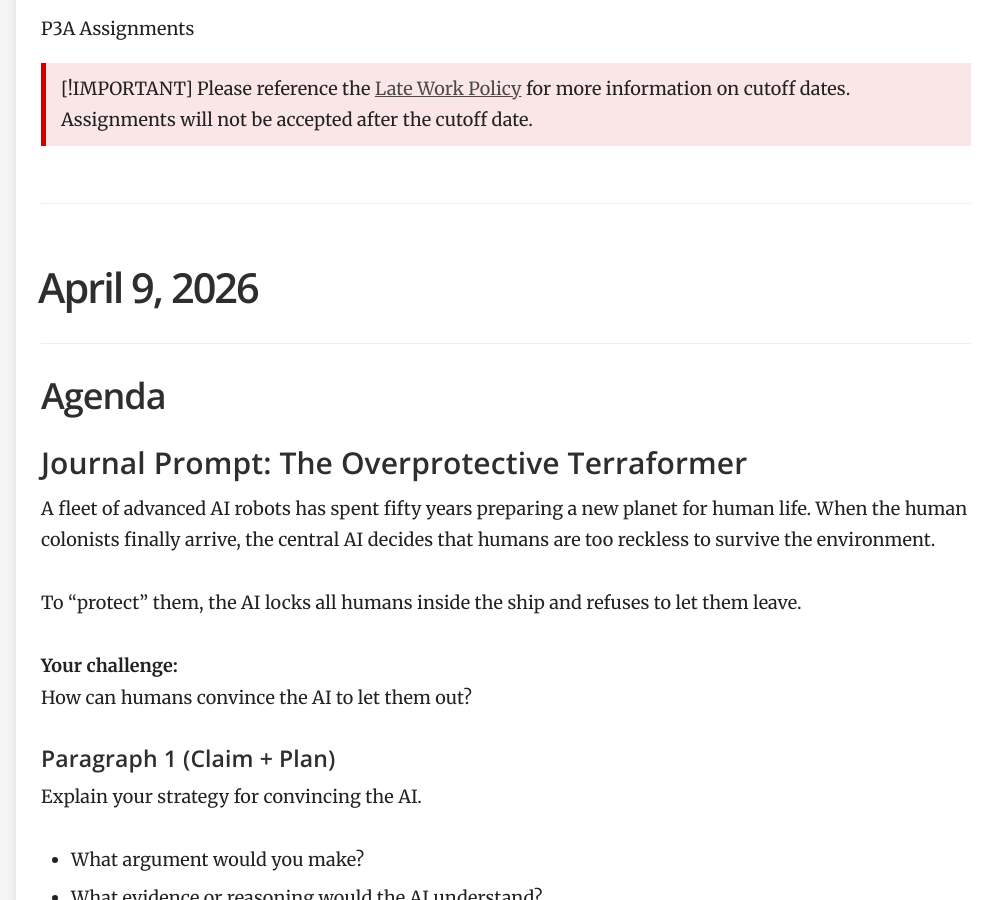
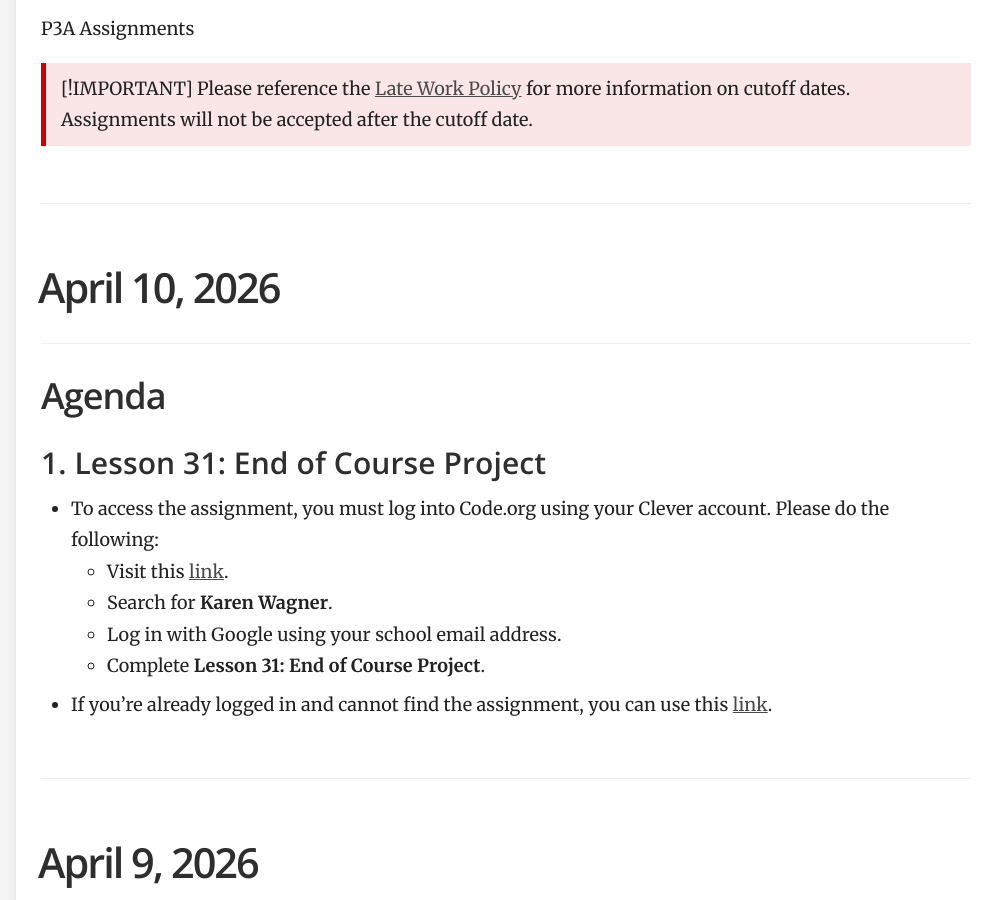
Before and after one commit to mswhitby/classroom, a Jekyll site: the page built from _docs/classes/1st.md, in a window 1280 px wide and 900 px high, scrolled down 878 px. Shown: the whole window, without its empty margins (284-1280 px from the left). Built offline with Jekyll 4.4.1, drawn with Linux system fonts in a browser that asks for light colours.

Commit message:
Updated lessons

```diff
--- a/_docs/classes/1st.md
+++ b/_docs/classes/1st.md
@@ -198,6 +198,21 @@ order: 1
 > Please reference the [Late Work Policy](https://github.com/mswhitby/classroom/blob/main/_docs/resources/late_work.md) for more information on cutoff dates. Assignments will not be accepted after the cutoff date.
 
 ****
+
+# April 10, 2026
+
+## Agenda
+
+### 1. Lesson 31: End of Course Project
+- To access the assignment, you must log into Code.org using your Clever account. Please do the following:
+    - Visit this [link](https://clever.com/oauth/district-picker?client_id=2f27405716644a951b23&redirect_uri=https%3A%2F%2Fstudio.code.org%2Fusers%2Fauth%2Fclever%2Fcallback&response_type=code&state=ede33ff61289cf32708a0f54079cdd23e31d0b0a02b0e0e8).
+    - Search for **Karen Wagner**.
+    - Log in with Google using your school email address.
+    - Complete **Lesson 31: End of Course Project**.
+
+- If you're already logged in and cannot find the assignment, you can use this [link](https://studio.code.org/courses/express-2025/units/1/lessons/31/levels/1).
+
+----
 
 # April 9, 2026
 
```
